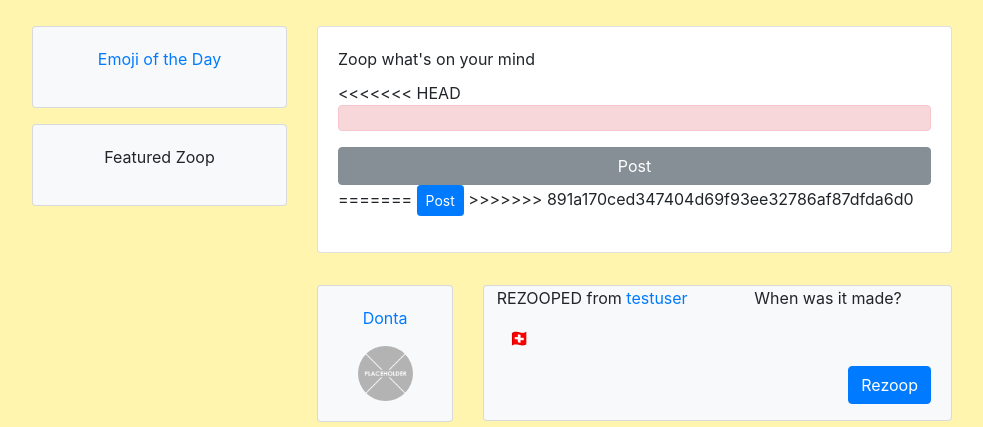
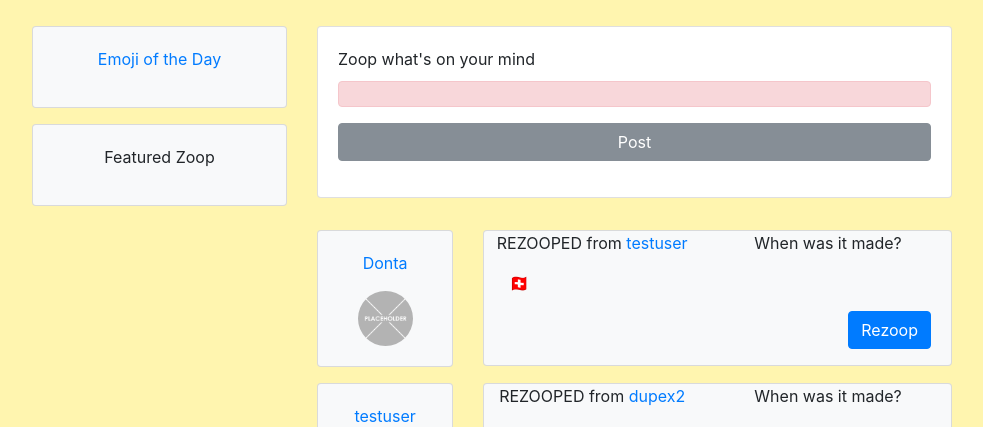
Before and after one commit to ameyarao98/ProjectZoop, a Django app: page / in a window 1280 px wide. Shown: the part 85-512 px from the top of the page, without its empty margins (53-1036 px from the left). Run offline with Django 3.2, Linux system fonts and the light colour scheme; data comes from the database, SQL or seed files in the repository; parts of the project's set-up code (start-up, migrations or seed data) failed here and were passed over; some libraries are stand-ins or nearby versions.

Commit message:
merge fix

```diff
--- a/zooop/projectzoop/zoop/templates/zoop/add_post.html
+++ b/zooop/projectzoop/zoop/templates/zoop/add_post.html
@@ -10,16 +10,12 @@
             {{ add_post_form.error}}
 
           <div id="container" style="padding-bottom: 10px;"></div>
-<<<<<<< HEAD
           <div class="alert alert-danger text-center" role="alert">
           {% for error in add_post_form.non_field_errors %}
             {{ error|escape}}
           {% endfor %}
         </div>
           <button type="submit" class="btn btn-block btn-secondary"> <span class="glyphicon glyphicon-thumbs-up"></span>Post</button>
-=======
-          <button type="submit" class="btn btn-primary btn-sm"> <span class="glyphicon glyphicon-thumbs-up"></span>Post</button>
->>>>>>> 891a170ced347404d69f93ee32786af87dfda6d0
         </form>
       </div>
     </div>
```
